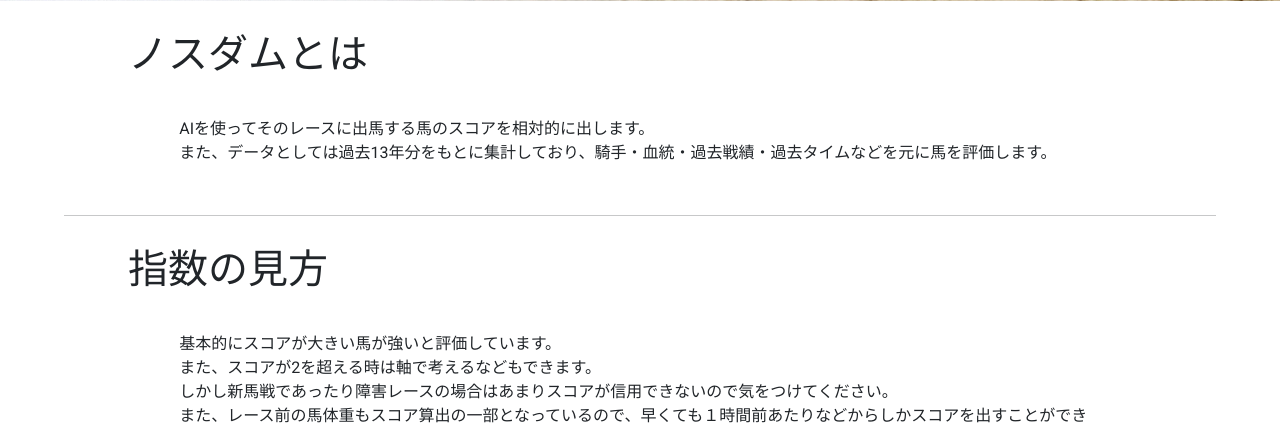
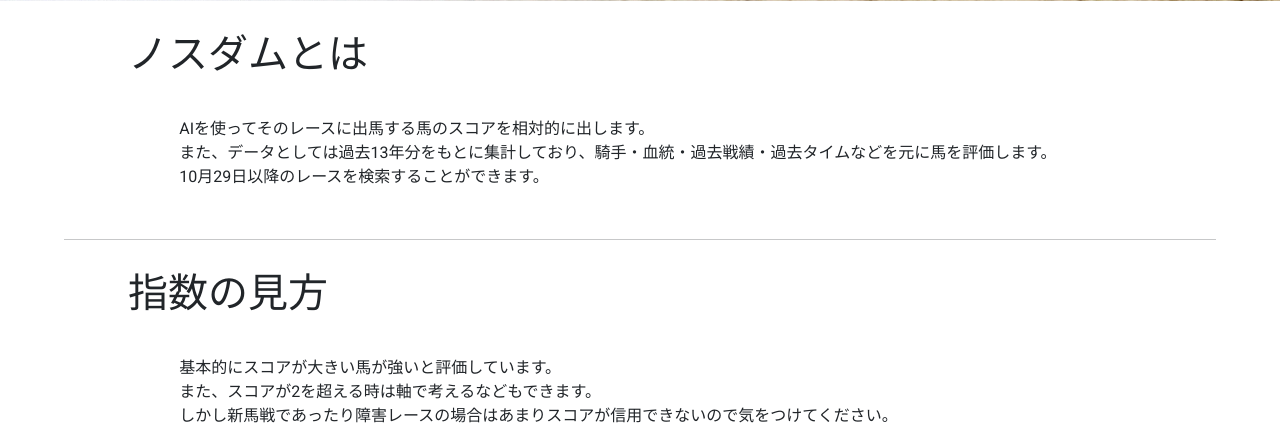
Before and after one commit to sherbw28/keibaHP, a Flask app: page / in a window 1280 px wide. Shown: the part 908-1337 px from the top of the page. Run offline with Flask 3, Linux system fonts and the light colour scheme; some libraries are stand-ins or nearby versions.

Commit message:
説明追加

```diff
--- a/templates/index.html
+++ b/templates/index.html
@@ -16,6 +16,7 @@
     <p>
         AIを使ってそのレースに出馬する馬のスコアを相対的に出します。<br>
         また、データとしては過去13年分をもとに集計しており、騎手・血統・過去戦績・過去タイムなどを元に馬を評価します。<br>
+        10月29日以降のレースを検索することができます。<br>
     </p>
 
 </div>
```
